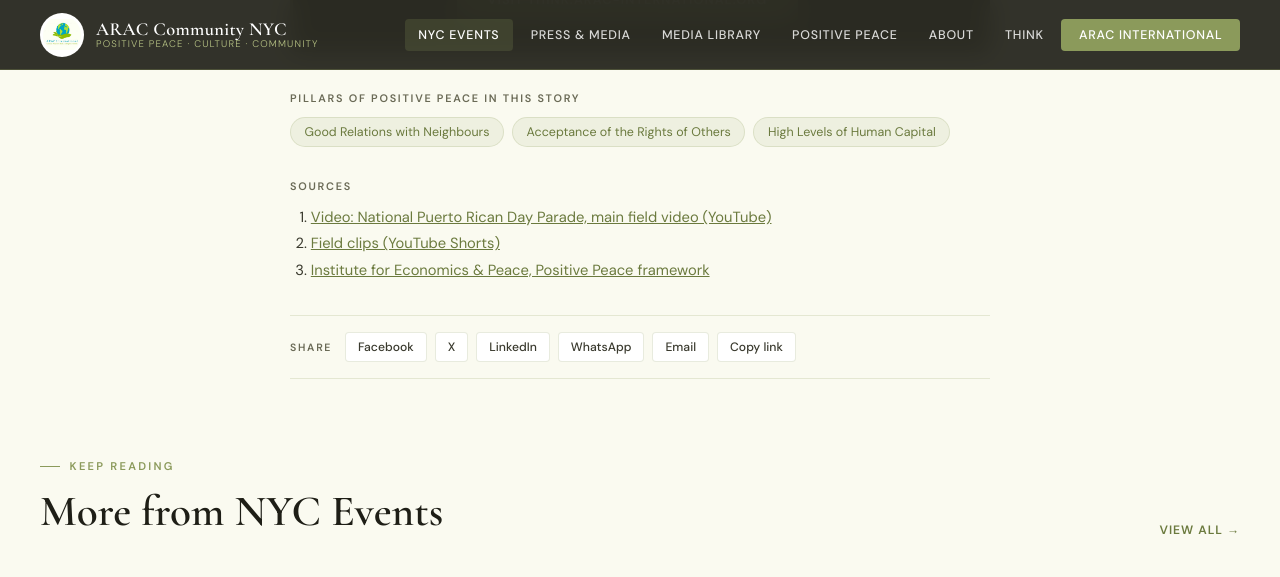
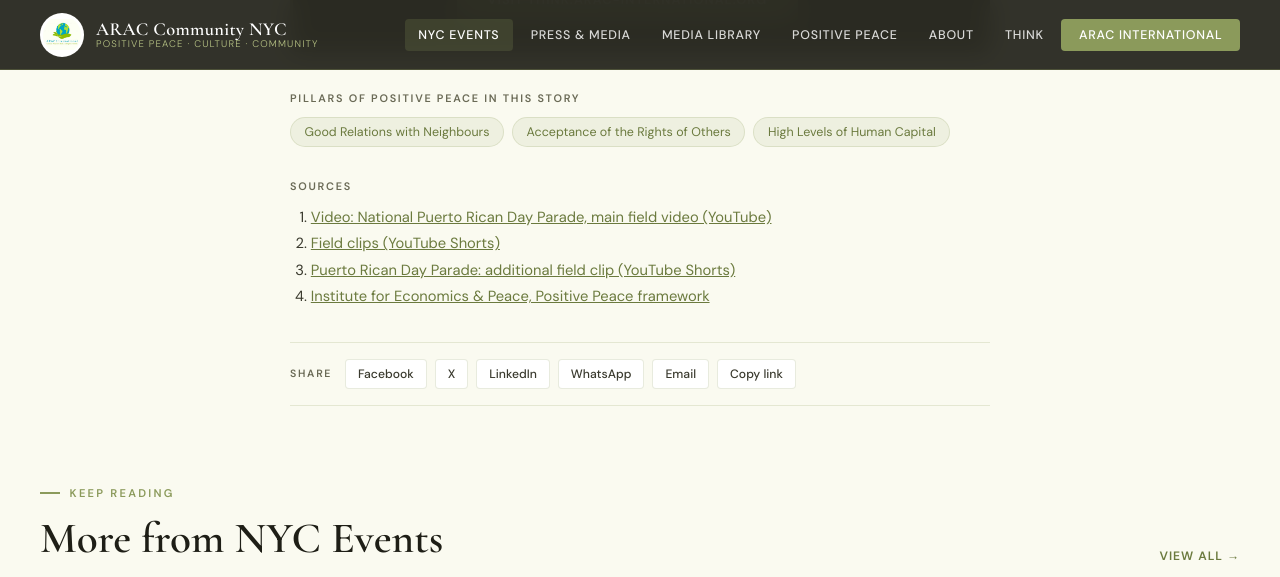
Before and after one commit to mnshakoor/arac-positive-peace-nyc, a Jekyll site: the page built from _nyc_events/cultural-pride-in-the-streets-national-puerto-rican-day-parade.md, in a window 1280 px wide and 900 px high, scrolled down 6033 px, cut to the strip 0-577 px from the top of the window. Built offline with Jekyll 4.4.1, drawn with Linux system fonts in a browser that asks for light colours.

Commit message:
Correct Puerto Rican Day Parade inline short and source

```diff
--- a/_nyc_events/cultural-pride-in-the-streets-national-puerto-rican-day-parade.md
+++ b/_nyc_events/cultural-pride-in-the-streets-national-puerto-rican-day-parade.md
@@ -39,6 +39,8 @@ sources:
     url: https://youtu.be/QQ4318M17HA
   - label: "Field clips (YouTube Shorts)"
     url: https://youtube.com/shorts/Yp3j5SaXCD8
+  - label: "Puerto Rican Day Parade: additional field clip (YouTube Shorts)"
+    url: https://youtube.com/shorts/Y-Q2ZtVNNtE
   - label: Institute for Economics & Peace, Positive Peace framework
     url: https://www.economicsandpeace.org
 ---
```
Also changed, not shown: other parts of _nyc_events/cultural-pride-in-the-streets-national-puerto-rican-day-parade.md (+1 -1 lines).
